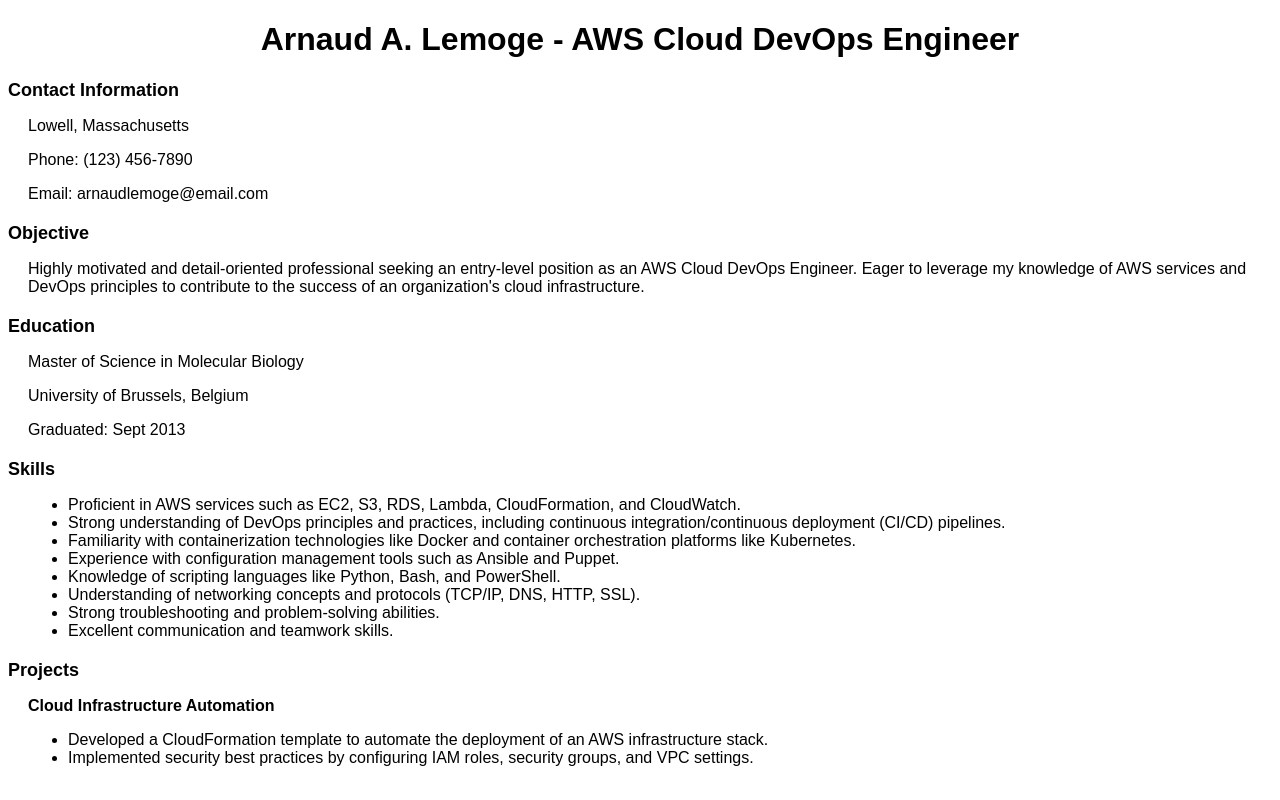
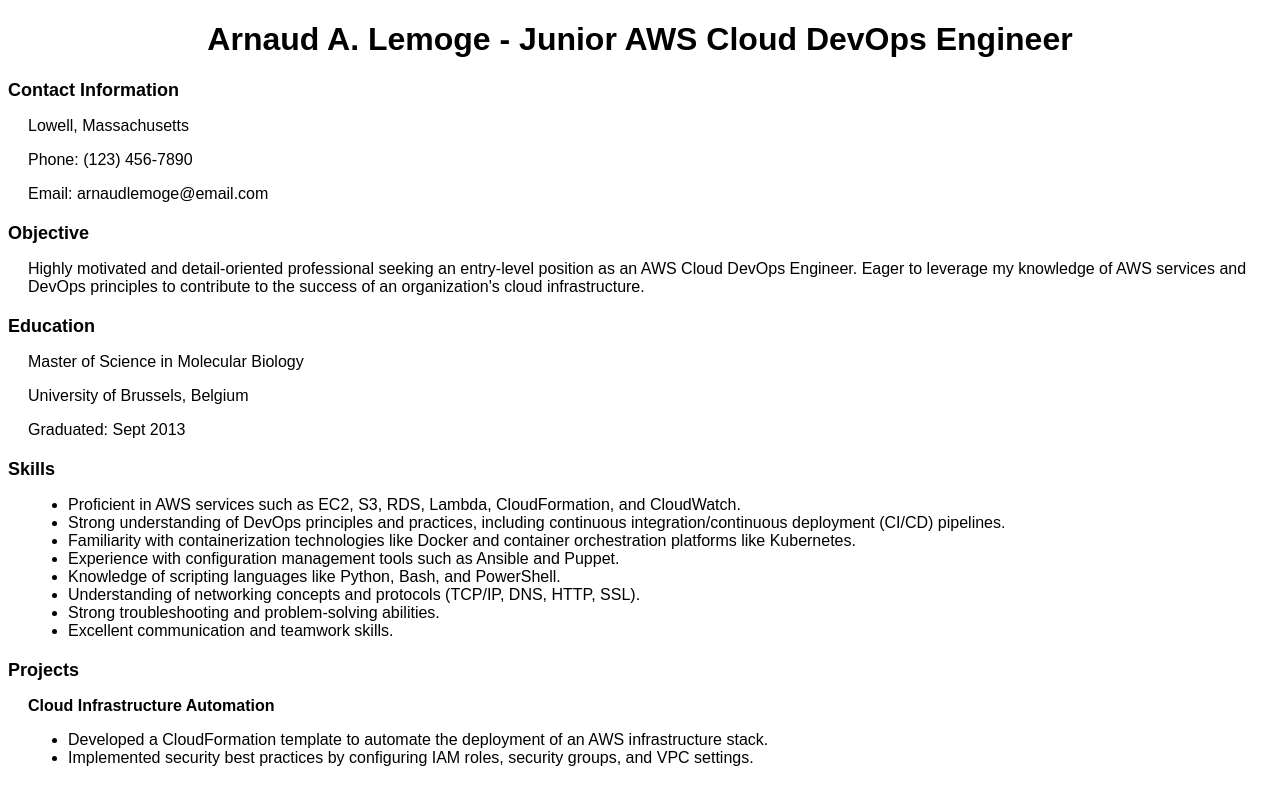
Before and after one commit to aazonpil/Remo-DevOps-Repo, a plain HTML site: page my-resume.html in a window 1280 px wide. Drawn offline with Linux system fonts and the light colour scheme.

Commit message:
junior version

```diff
--- a/my-resume.html
+++ b/my-resume.html
@@ -42,7 +42,7 @@
   </style>
 </head>
 <body>
-  <h1>Arnaud A. Lemoge - AWS Cloud DevOps Engineer</h1>
+  <h1>Arnaud A. Lemoge - Junior AWS Cloud DevOps Engineer</h1>
 
   <div class="section">
     <h2 class="section-title">Contact Information</h2>
```
